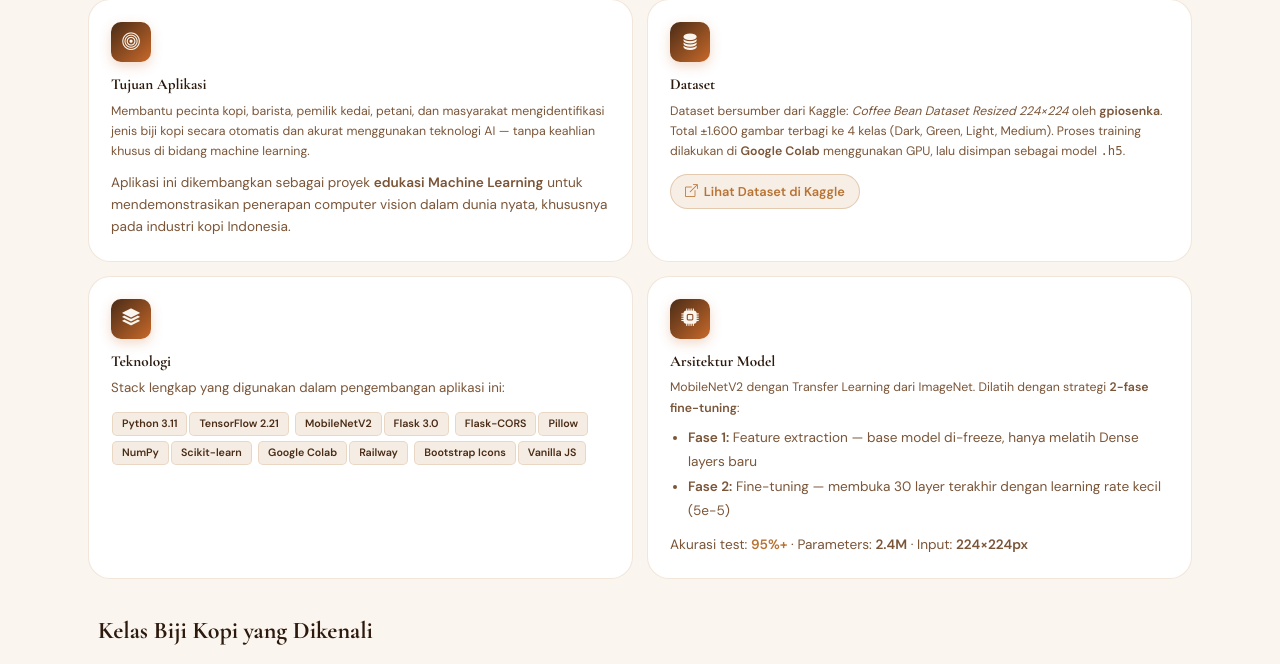
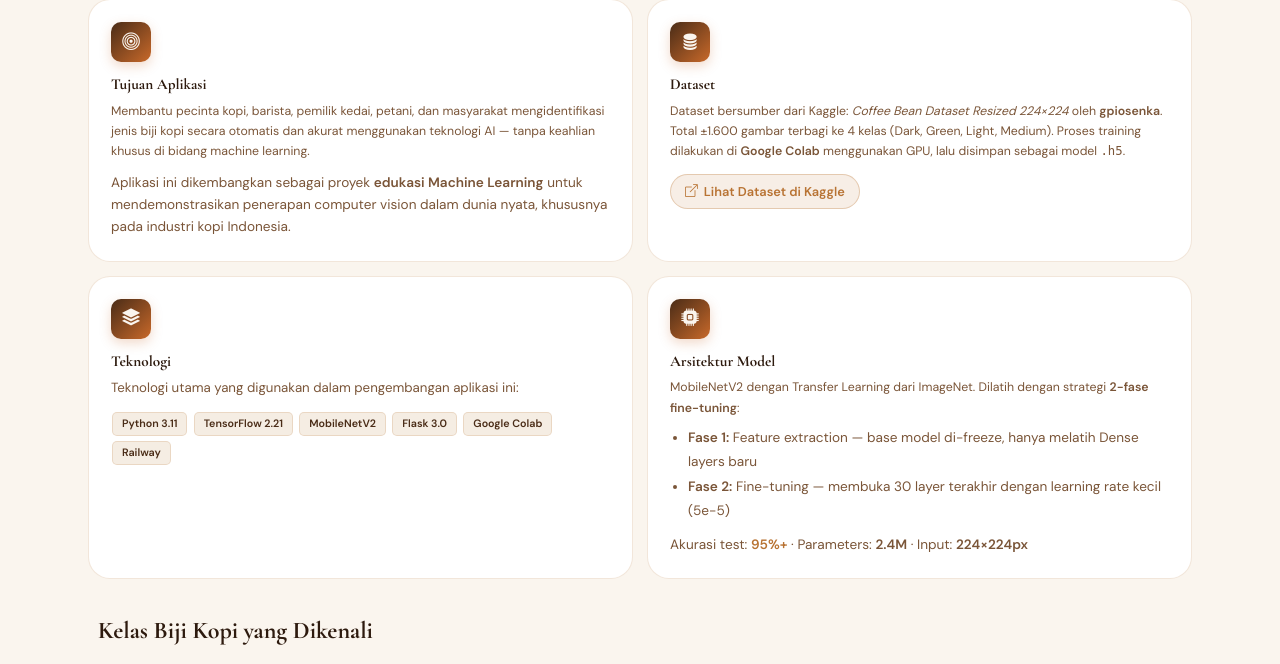
Before and after one commit to atharramadan03/coffee-bean-selector, a Flask app: page / in a window 1280 px wide. Shown: the part 3028-3692 px from the top of the page. Run offline with Flask 3, Linux system fonts and the light colour scheme.

Commit message:
fix: ganti teknologi yang di pakai

```diff
--- a/templates/index.html
+++ b/templates/index.html
@@ -337,14 +337,14 @@
       <div class="about-card">
         <div class="about-card-icon"><i class="bi bi-stack"></i></div>
         <h4>Teknologi</h4>
-        <p style="font-size:0.83rem;color:var(--ink-soft);margin-bottom:10px">Stack lengkap yang digunakan dalam pengembangan aplikasi ini:</p>
+        <p style="font-size:0.83rem;color:var(--ink-soft);margin-bottom:10px">Teknologi utama yang digunakan dalam pengembangan aplikasi ini:</p>
         <div style="margin-top:8px">
-          <span class="tech-tag">Python 3.11</span><span class="tech-tag">TensorFlow 2.21</span>
-          <span class="tech-tag">MobileNetV2</span><span class="tech-tag">Flask 3.0</span>
-          <span class="tech-tag">Flask-CORS</span><span class="tech-tag">Pillow</span>
-          <span class="tech-tag">NumPy</span><span class="tech-tag">Scikit-learn</span>
-          <span class="tech-tag">Google Colab</span><span class="tech-tag">Railway</span>
-          <span class="tech-tag">Bootstrap Icons</span><span class="tech-tag">Vanilla JS</span>
+          <span class="tech-tag">Python 3.11</span>
+          <span class="tech-tag">TensorFlow 2.21</span>
+          <span class="tech-tag">MobileNetV2</span>
+          <span class="tech-tag">Flask 3.0</span>
+          <span class="tech-tag">Google Colab</span>
+          <span class="tech-tag">Railway</span>
         </div>
       </div>
       <div class="about-card">
```
